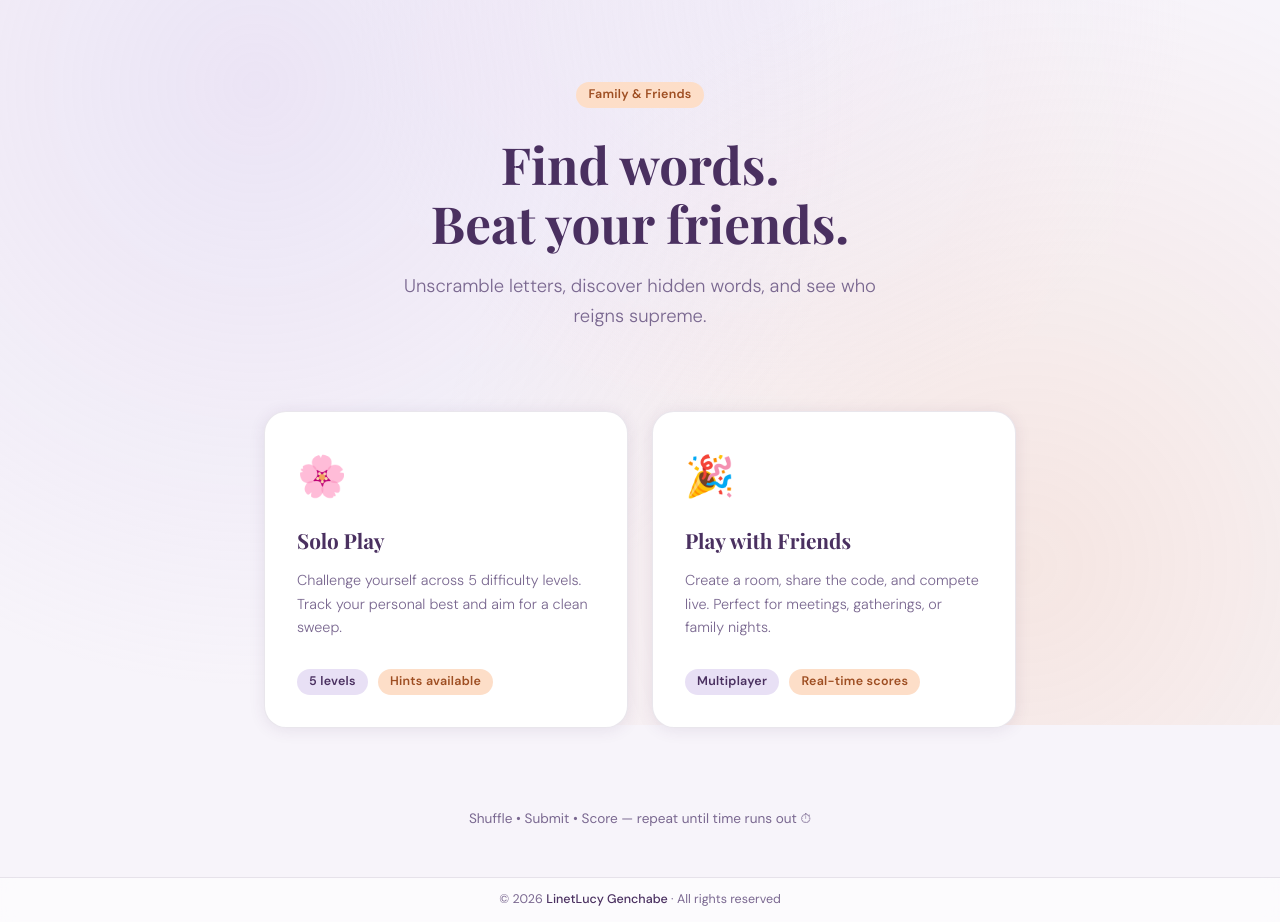
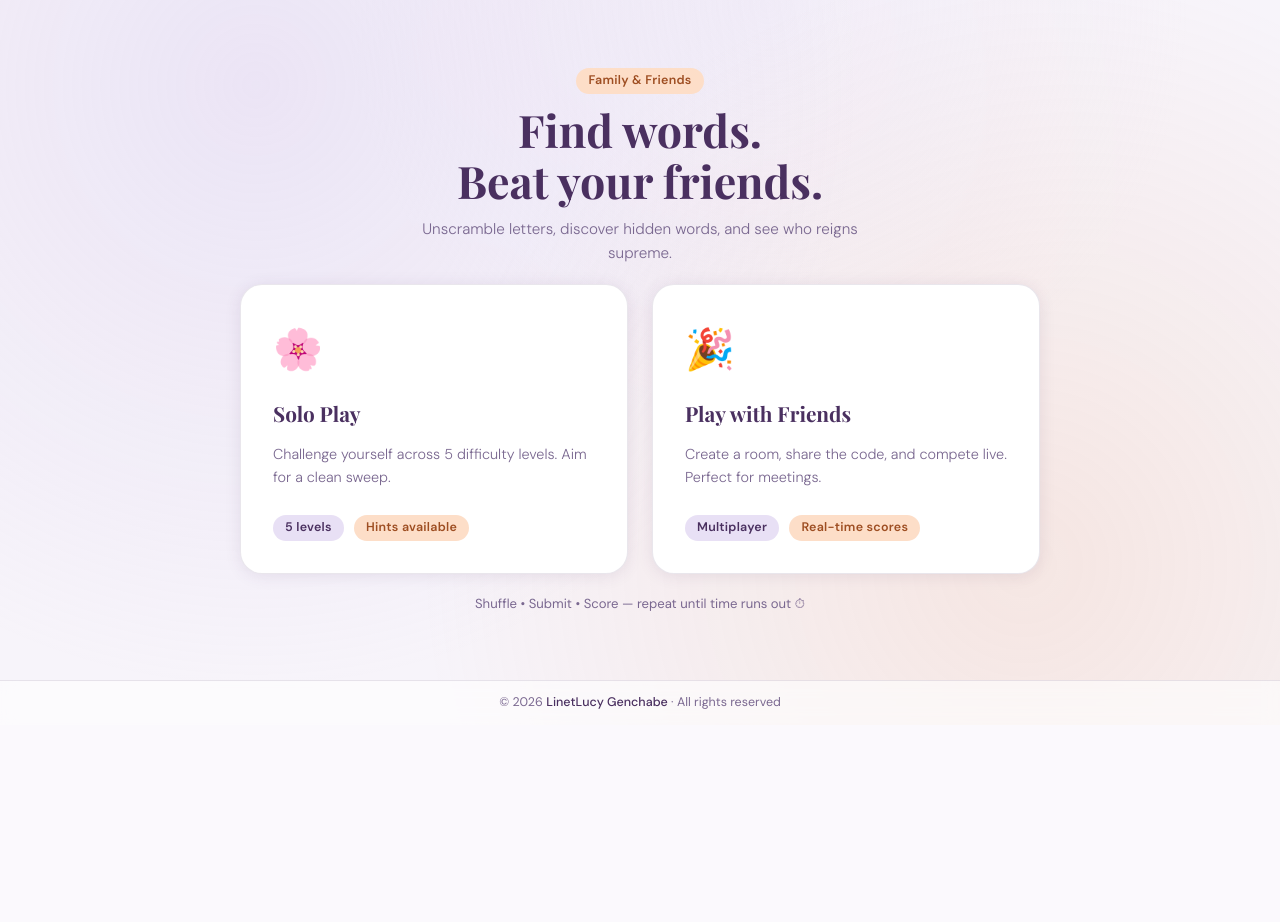
Before and after one commit to linetlucy-genchabe/Word-Bloom, a Django app: template game/templates/game/index.html in a window 1280 px wide. Shown: the part 75-997 px from the top of the page. After the commit the page ends 784 px from the top, so only its background shows below. Run offline with Django 5.2, Linux system fonts and the light colour scheme; the template is opened without the code that fills it, so the values that code supplies are empty.

Commit message:
feat: tighten landing page layout to fit viewport without scrolling

```diff
--- a/game/templates/game/index.html
+++ b/game/templates/game/index.html
@@ -2,20 +2,20 @@
 {% block title %}WordBloom — Play{% endblock %}
 
 {% block content %}
-<div class="hero fade-in">
-  <div style="margin-bottom:0.5rem">
-    <span class="badge badge-peach">Family &amp; Friends</span>
-  </div>
-  <h1>Find words.<br>Beat your friends.</h1>
-  <p class="hero-tagline">Unscramble letters, discover hidden words, and see who reigns supreme.</p>
+<div style="display:flex;flex-direction:column;align-items:center;justify-content:center;flex:1;padding:1.5rem;gap:1.2rem;">
+
+  <div class="hero fade-in" style="padding:0;gap:0.6rem;">
+    <div><span class="badge badge-peach">Family &amp; Friends</span></div>
+    <h1 style="font-size:clamp(1.8rem,4vw,2.8rem)">Find words.<br>Beat your friends.</h1>
+    <p class="hero-tagline" style="font-size:0.95rem;">Unscramble letters, discover hidden words, and see who reigns supreme.</p>
   </div>
 
-<div class="mode-cards fade-in">
+  <div class="mode-cards fade-in" style="padding:0;margin:0;">
     <a href="{% url 'solo' %}" class="mode-card">
       <div class="mode-icon">🌸</div>
       <h3>Solo Play</h3>
-    <p>Challenge yourself across 5 difficulty levels. Track your personal best and aim for a clean sweep.</p>
-    <div style="margin-top:auto;padding-top:1rem">
+      <p>Challenge yourself across 5 difficulty levels. Aim for a clean sweep.</p>
+      <div style="margin-top:auto;padding-top:0.75rem">
         <span class="badge badge-lilac">5 levels</span>
         <span class="badge badge-peach" style="margin-left:6px">Hints available</span>
       </div>
@@ -24,15 +24,15 @@
     <a href="{% url 'lobby' %}" class="mode-card">
       <div class="mode-icon">🎉</div>
       <h3>Play with Friends</h3>
-    <p>Create a room, share the code, and compete live. Perfect for meetings, gatherings, or family nights.</p>
-    <div style="margin-top:auto;padding-top:1rem">
+      <p>Create a room, share the code, and compete live. Perfect for meetings.</p>
+      <div style="margin-top:auto;padding-top:0.75rem">
         <span class="badge badge-lilac">Multiplayer</span>
         <span class="badge badge-peach" style="margin-left:6px">Real-time scores</span>
       </div>
     </a>
   </div>
 
-<div style="text-align:center;padding:1rem 1rem 3rem">
-  <p style="font-size:0.85rem;color:var(--muted)">Shuffle • Submit • Score — repeat until time runs out ⏱</p>
+  <p style="font-size:0.82rem;color:var(--muted);text-align:center;">Shuffle • Submit • Score — repeat until time runs out ⏱</p>
+
 </div>
 {% endblock %}
```
Lines whose indentation alone changed are shown as unchanged.
